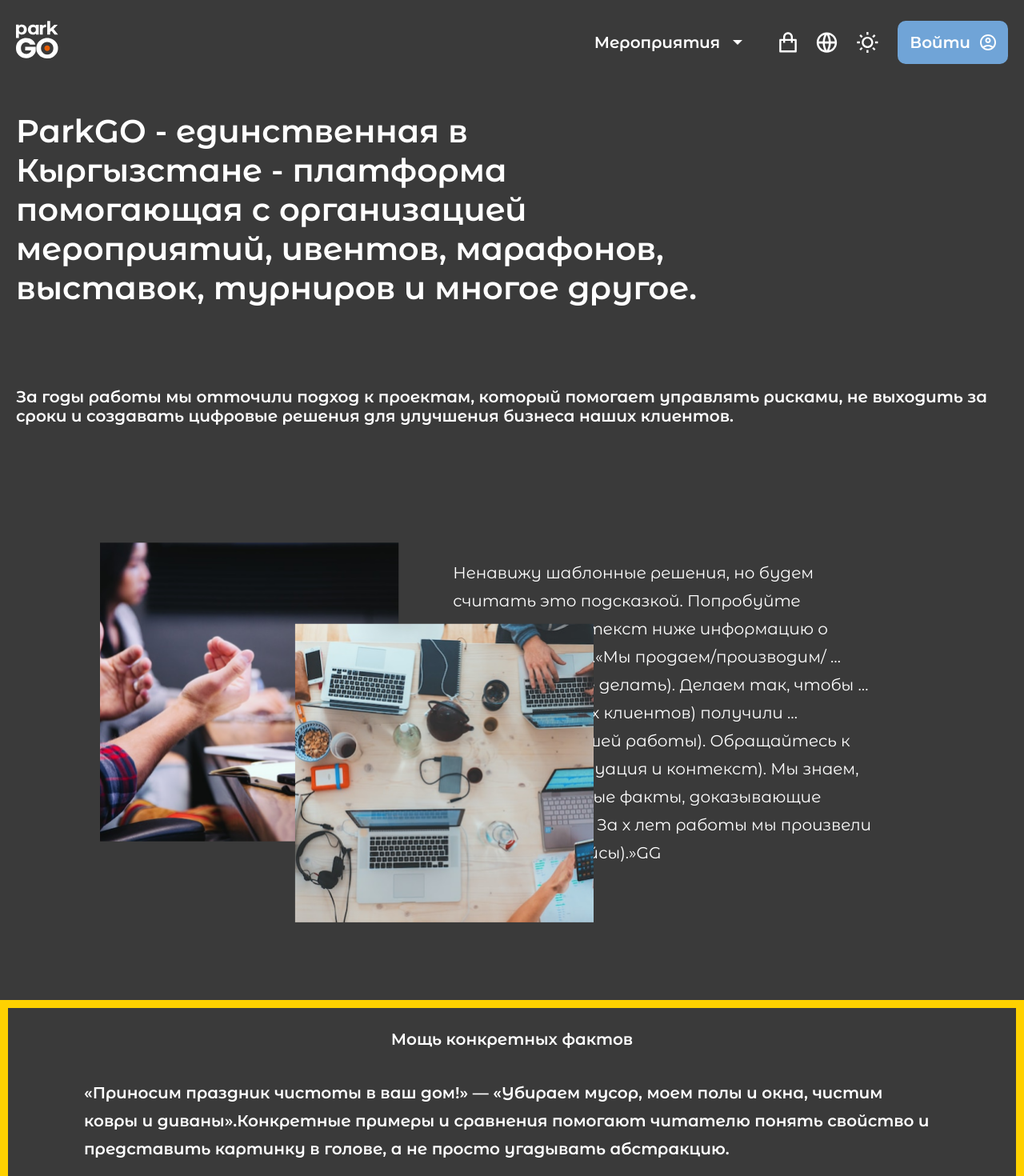
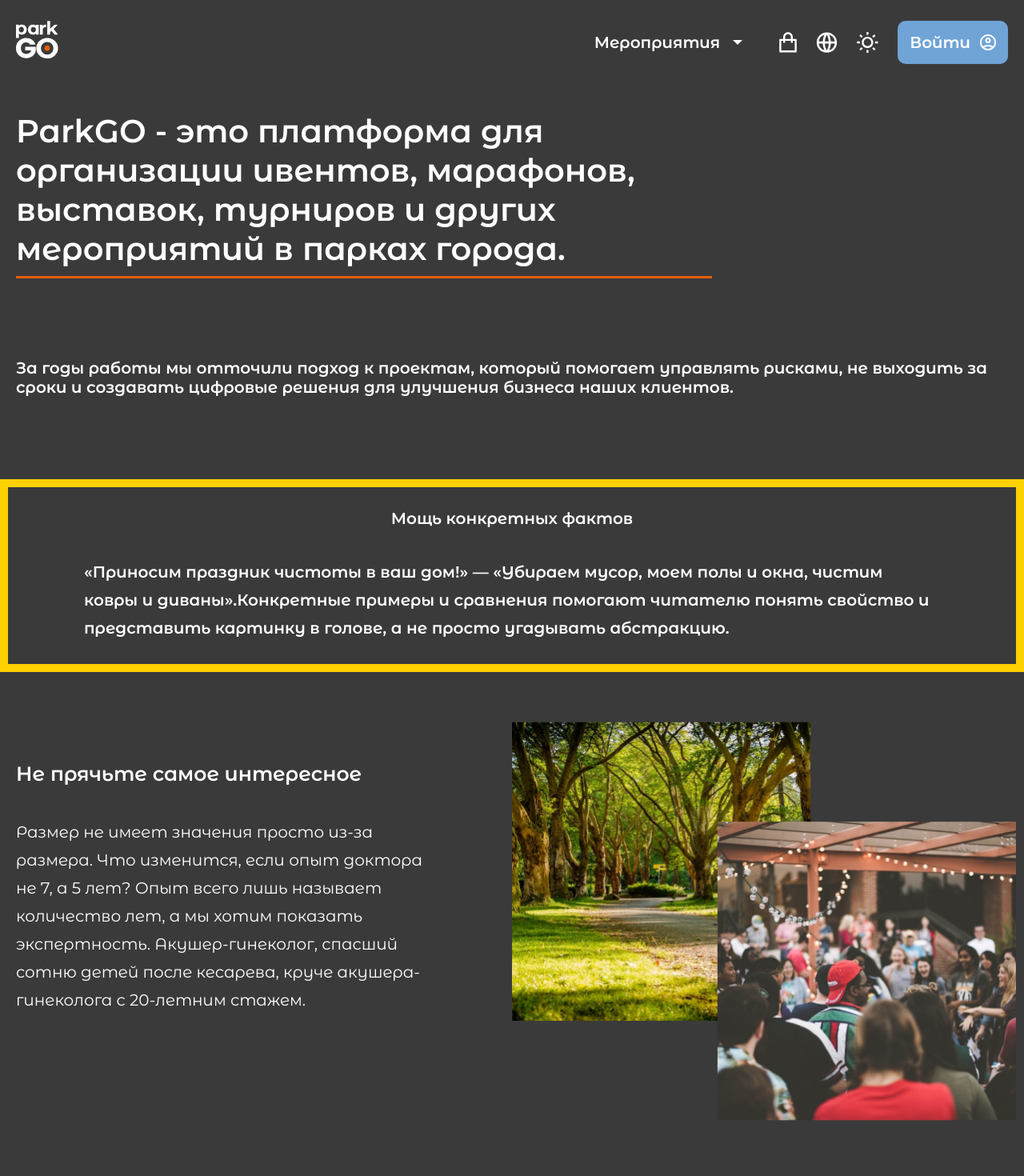
Before and after one commit to Rumzilla/goPark, a React (Create React App) app: page /about in a window 1280 px wide. Shown: the top 1470 px of the page at 80% size. Built offline with nearby package versions, Linux system fonts and the light colour scheme.

Commit message:
about page changes

```diff
--- a/public/locales/en/translation.json
+++ b/public/locales/en/translation.json
@@ -27,4 +27,6 @@
     "gosuslugi": "State portal of electronic services of the KR",
     "gosuslugiCEO": "Director Chyngyz Amanatov",
     "sixboxCEO": "CEO Kalmurat Dzhangaziyev"
+
+
 }
--- a/src/pages/AboutPage/AboutPage.jsx
+++ b/src/pages/AboutPage/AboutPage.jsx
@@ -7,14 +7,14 @@
       <section className="head-section">
         <div className="container">
           <h2 className="about-us-text">
-            ParkGO - единственная в Кыргызстане - платформа помогающая с организацией мероприятий, ивентов, марафонов, выставок, турниров и многое другое.
+            ParkGO - это платформа для организации ивентов, марафонов, выставок, турниров и других мероприятий в парках города.
           </h2>
           <p className="about-us-description">
             За годы работы мы отточили подход к проектам, который помогает управлять рисками, не выходить за сроки и создавать цифровые решения для улучшения бизнеса наших клиентов.
           </p>
         </div>
       </section>
-      <section className="main-section">
+      {/* <section className="main-section">
         <div className="main-section-img">
           <div className="main-section-first-img"></div>
           <div className="main-section-second-img"></div>
@@ -22,7 +22,7 @@
         <p className="main-section-text">
           Ненавижу шаблонные решения, но будем считать это подсказкой. Попробуйте подставить в текст ниже информацию о своей компании.«Мы продаем/производим/ … (что вы умеете делать). Делаем так, чтобы … (описание ваших клиентов) получили … (результат вашей работы). Обращайтесь к нам, если … (ситуация и контекст). Мы знаем, как … (конкретные факты, доказывающие экспертность). За х лет работы мы произвели … (примеры и кейсы).»GG
         </p>
-      </section>
+      </section> */}
       <section className='facts-section'>
         <p className="facts-header">Мощь конкретных фактов</p>
         <p className='facts-text'>«Приносим праздник чистоты в ваш дом!» — «Убираем мусор, моем полы и окна, чистим ковры и диваны».Конкретные примеры и сравнения помогают читателю понять свойство и представить картинку в голове, а не просто угадывать абстракцию.</p>
--- a/src/pages/AboutPage/style.css
+++ b/src/pages/AboutPage/style.css
@@ -13,6 +13,8 @@
     color: #FFFFFF;
     width: 870px;
     padding-top: 140px;
+    padding-bottom: 10px;
+    border-bottom: 3px solid #E85D04;
 }
 
 .about-us-description {
```
